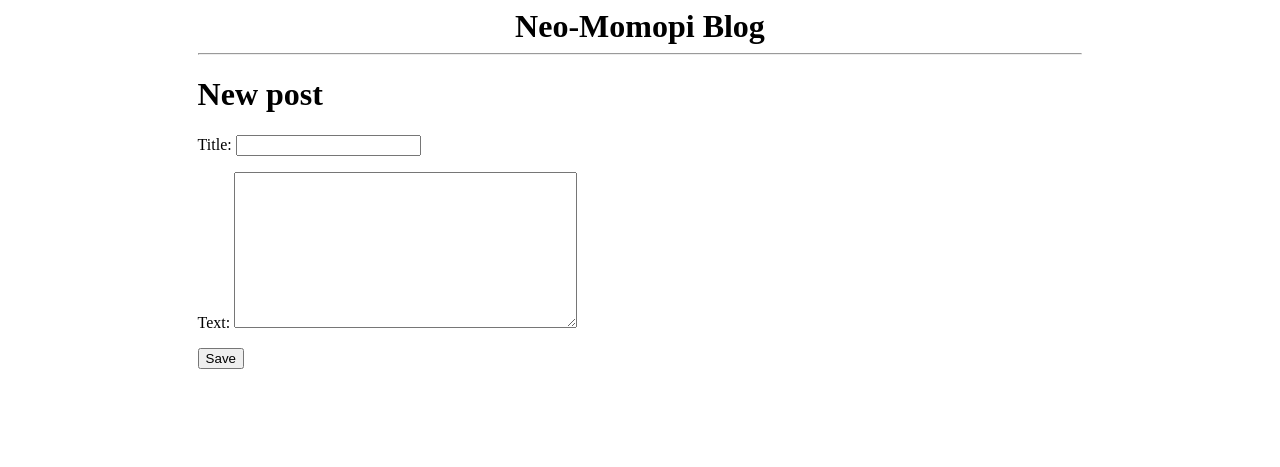
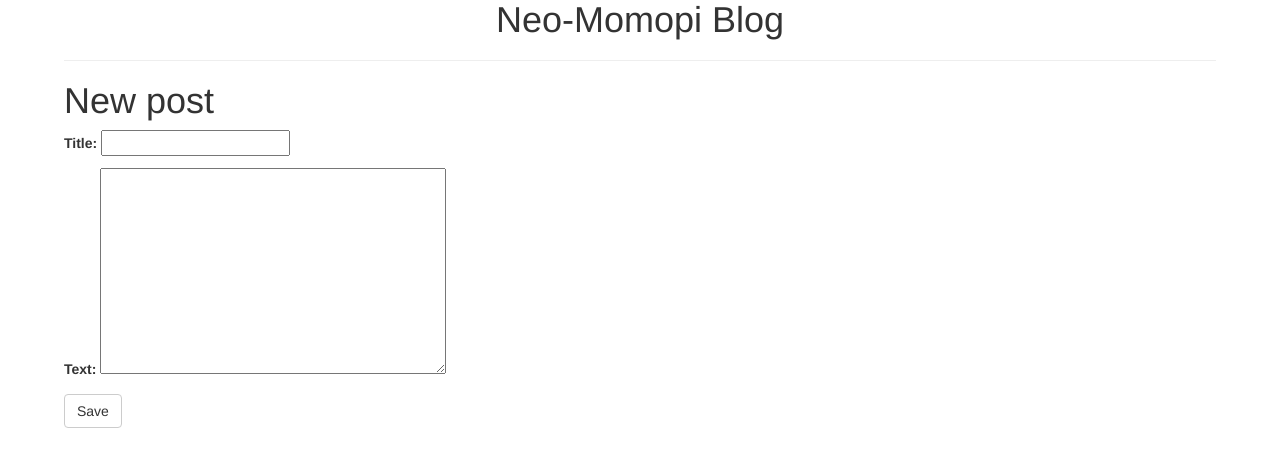
Before and after one commit to type89/djangogirls, a Django app: template blog/templates/blog/post_edit.html in a window 1280 px wide. Shown: the top 467 px of the page. Run offline with Django 3.2, Linux system fonts and the light colour scheme; the template is opened without the code that fills it: values that come from a table or form of the project are taken from there, others are empty; some libraries are stand-ins or nearby versions.

Commit message:
change style

```diff
--- a/blog/templates/blog/base.html
+++ b/blog/templates/blog/base.html
@@ -3,15 +3,14 @@
     <head>
         <title>Neo-Momopi blog</title>
         <link rel="stylesheet" href="{% static 'css/blog.css' %}">
+        <link rel="stylesheet" href="//maxcdn.bootstrapcdn.com/bootstrap/3.2.0/css/bootstrap.min.css">
     </head>
     <body>
       <h1 class="blog_title">Neo-Momopi Blog</h1>
-        <div class="post-list" style="width: 70%;margin: 0px auto;">
+        <div class="post-list">
           <hr />
-            <div class="col-md-8">
             {% block content %}
             {% endblock %}
-            </div>
         </div>
 </body>
 </html>
--- a/blog/templates/blog/post_detail.html
+++ b/blog/templates/blog/post_detail.html
@@ -2,10 +2,11 @@
 
 {% block content %}
     <div class="post">
+        <h2>{{ post.title }}</h2>
         {% if post.published_date %}
           <h5>{{ post.published_date }}</h5>
         {% endif %}
-        <h1>{{ post.title }}</h1>
+
 
         {% if post.text_type == 'HTML' %}
           <p>{{ post.text|safe }}</p>
@@ -17,7 +18,7 @@
         {% endif %}
 
     </div>
-    <div style="text-align: center; margin-top: 50px">
+    <div style="text-align: center">
       <a href="{% url 'post_list' %}">トップページに戻る</a>
     </div>
 {% endblock %}
--- a/blog/templates/blog/post_list.html
+++ b/blog/templates/blog/post_list.html
@@ -3,8 +3,8 @@
 {% block content %}
   {% for post in posts %}
     <div>
+      <h2>{{ post.title }}</h2>
       <h6>{{ post.published_date }}</h6>
-      <h2>{{ post.title }}</h2>
       {% if post.text_type == 'HTML' %}
         <p>{{ post.text|safe }}</p>
       {% elif post.text_type == 'Markdown' %}
--- a/static/css/blog.css
+++ b/static/css/blog.css
@@ -4,15 +4,20 @@ body {
 
 .blog_title{
   text-align: center;
-  width: 70%;
+  width: 90%;
   margin: 0px auto;
 }
 
 .post-list{
-  width: 70%;
+  width: 90%;
   margin: 0px auto;
   }
 
 .detail_link{
    text-align: right;
 }
+
+h2 {
+     padding-bottom: 0.3em;
+     border-bottom: solid 2px black;
+}
```
